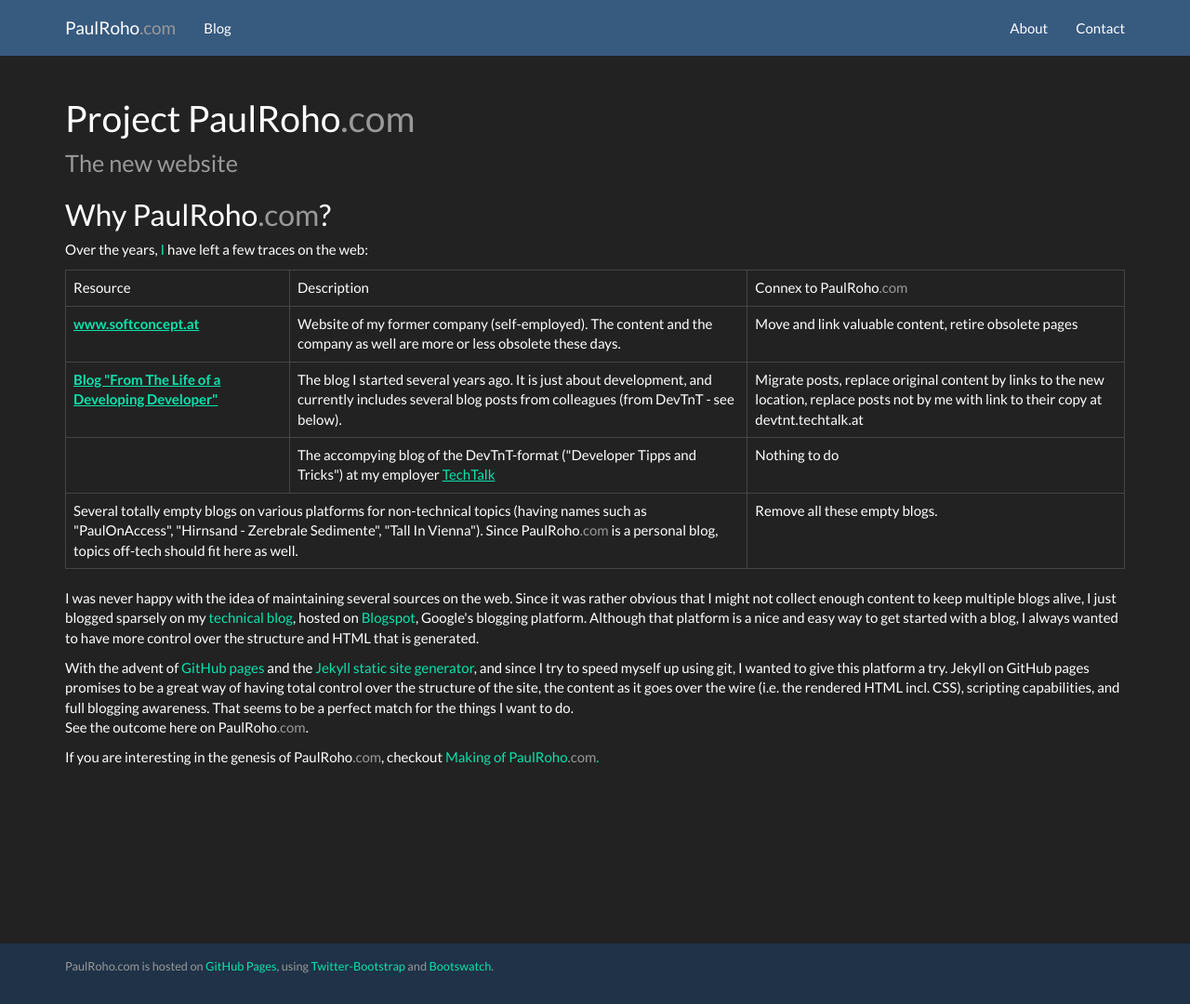
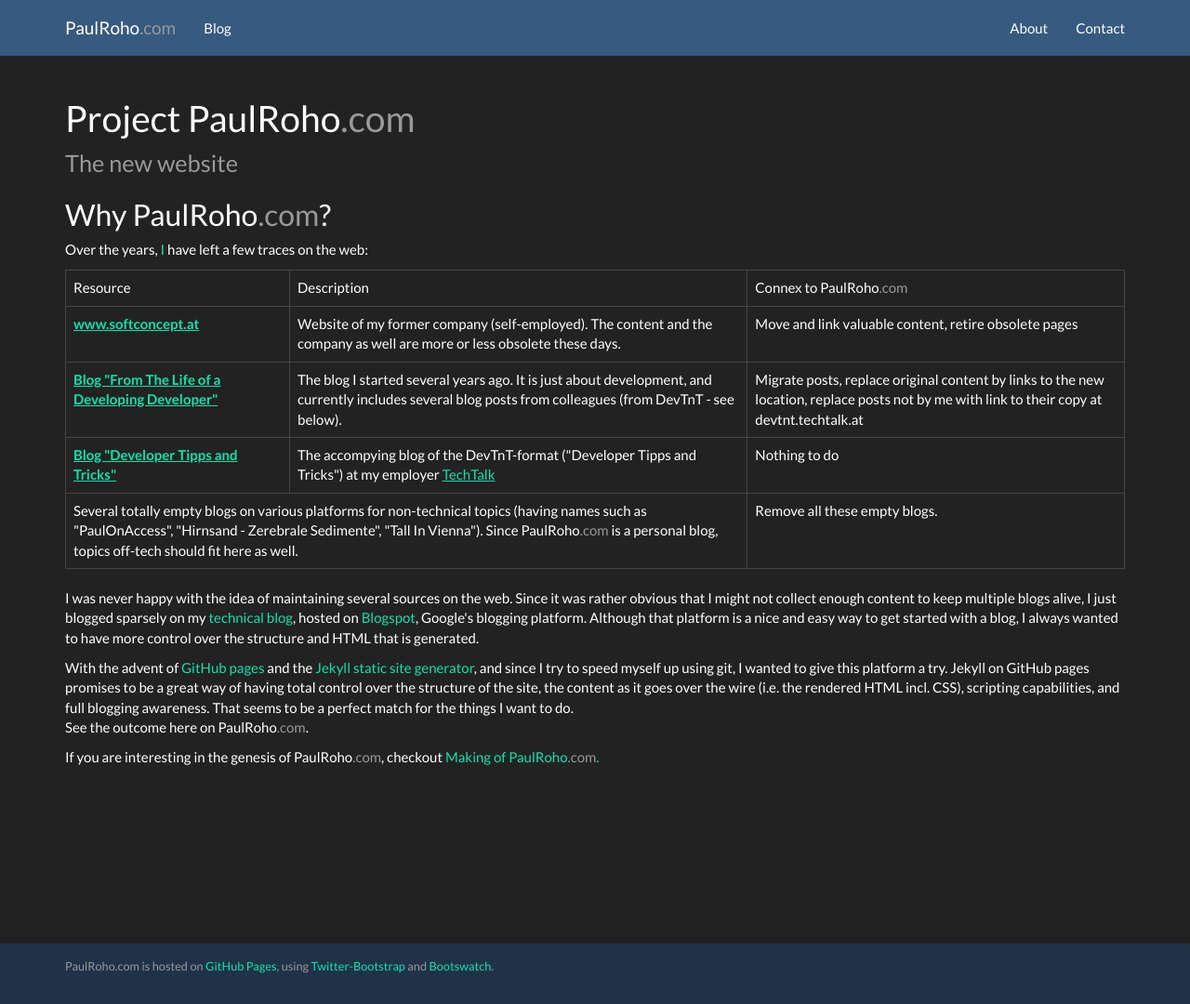
Before and after one commit to paulroho/paulroho.github.io, a Jekyll site: the page built from projects/paulroho.com/index.html, in a window 1280 px wide and 1080 px high. Shown: the whole window at 93% size. Built offline with Jekyll 4.4.1, drawn with Linux system fonts in a browser that asks for light colours; nearby versions of some CDN libraries.

Commit message:
projects/paulroho.com: fixed markup bug

```diff
--- a/projects/paulroho.com/index.html
+++ b/projects/paulroho.com/index.html
@@ -26,7 +26,7 @@ layout: default
 <td>Migrate posts, replace original content by links to the new location, replace posts not by me with link to their copy at devtnt.techtalk.at</td>
 </tr>
 <tr>
-<th><a href="http://devtnt.techtalk.at"Blog "Developer Tipps and Tricks"></a></th>
+<th><a href="http://devtnt.techtalk.at">Blog "Developer Tipps and Tricks"</a></th>
 <td>The accompying blog of the DevTnT-format (&quot;Developer Tipps and Tricks&quot;) at my employer <a href="http://techtalk.at">TechTalk</a></td>
 <td>Nothing to do</td>
 </tr>
```
